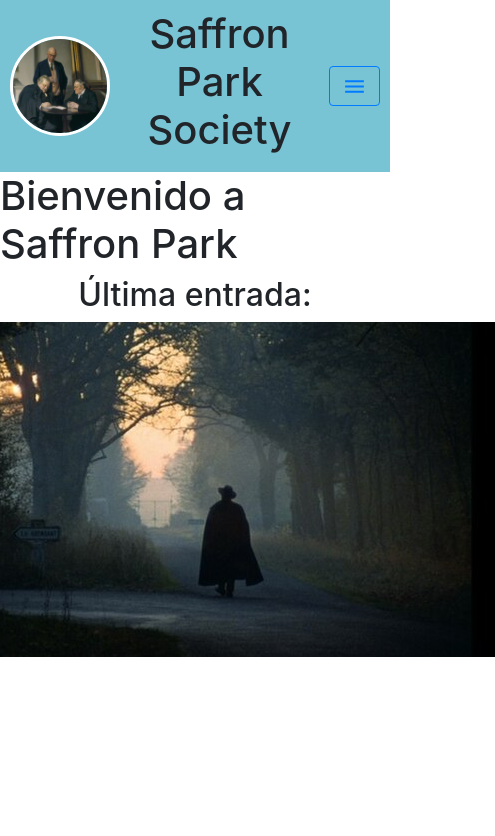
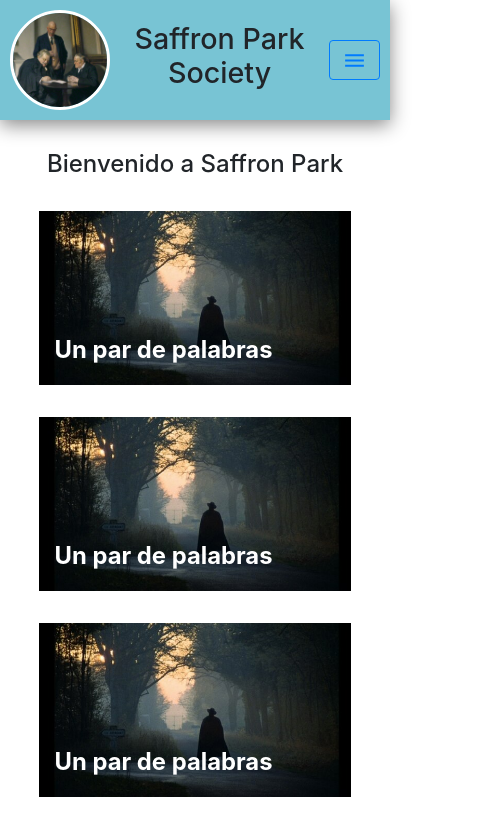
Before and after one commit to cubomx/saffron-park-blog, a React app: page / in a window 390 px wide. Shown: the whole page, 495 px wide, since content can reach past the window. Built offline with nearby package versions, Linux system fonts and the light colour scheme.

Commit message:
UPDATE: Cleaning the styles. Navbar already well spaced. Post info already in position. Fixed some responsive sizes

```diff
--- a/package.json
+++ b/package.json
@@ -12,8 +12,10 @@
     "react": "^17.0.1",
     "react-bootstrap": "^1.5.1",
     "react-dom": "^17.0.1",
+    "react-redux": "^7.2.2",
     "react-router-dom": "^5.2.0",
     "react-scripts": "4.0.3",
+    "redux": "^4.0.5",
     "web-vitals": "^1.1.0"
   },
   "scripts": {
--- a/src/components/Navbar.js
+++ b/src/components/Navbar.js
@@ -5,7 +5,7 @@ import {Menu} from '@material-ui/icons';
 
 const Navbar = () => {
     return (
-        <div className='Navbar '>
+        <div className='Navbar'>
                 <img className='Navbar__Logo' src={Logo} alt='Logo' />
                 <div className='Navbar__Title'>
                     <h1>Saffron Park Society</h1>
@@ -14,10 +14,6 @@ const Navbar = () => {
                     <Menu style={{fontSize: 25}} />
                 </button>
 
-                <div>
-
-                </div>
-
 
         </div>
     );
--- a/src/components/Post.js
+++ b/src/components/Post.js
@@ -5,11 +5,13 @@ import './styles/Post.css';
 const Post = () => {
     return (
         <div className='Post'>
-            <h2>Última entrada: </h2>
-            <div className='Post__Img'>
-                <img src={Post_img} alt="Imagen de Post"/>
-                <span className='Post_Txt'>Un par de palabras</span>
+            <div className="Post__content">
+                <div className='Post__Img'>
+                    <img src={Post_img} alt="Imagen de Post"/>
+                    <span className='Post_Txt'>Un par de palabras</span>
+                </div>
             </div>
+
         </div>
     )
 }
--- a/src/components/styles/Navbar.css
+++ b/src/components/styles/Navbar.css
@@ -1,12 +1,13 @@
 .Navbar{
     width: 100%;
+    background-color:#78c4d4;
     padding: 10px;
-    background-color:#78c4d4;
-
     display: flex;
-    flex-direction: row;
+    position: fixed;
+    justify-content: space-evenly;
     align-items: center;
-    justify-content: center;
+    box-shadow: 0 5px 18px #888888;
+    z-index: 1;
 }
 
 .Navbar__Logo{
@@ -17,8 +18,7 @@
     border-style:solid;
 }
 
-.Navbar__Title{
-    margin-right: 5%;
-    margin-left: 5%;
+.Navbar__Title h1{
     text-align: center;
+    font-size: calc(16px + 1.5vmax);
 }
--- a/src/components/styles/Post.css
+++ b/src/components/styles/Post.css
@@ -3,18 +3,37 @@
     flex-direction: column;
     justify-content: center;
     align-items: center;
+    margin: 2rem 0;
+}
+
+.Post h2 {
+    text-align: center;
 }
 
 .Post__Img{
     position: relative;
 }
 
+.Post__Img img{
+    width: 100%;
+}
+
+
+
 .Post_Txt{
+    display: block;
     position: absolute;
-    bottom: 1rem;
-    left: 1rem;
-    font-size: 2vw;
+    bottom: 10%;
+    left: 5%;
+    font-size: calc(16px + 2vmin);
     color: white;
     font-weight: bold;
+}
+
+@media only screen and (max-width: 1000px){
+    .Post__content{
+        width: 80%;
+    }
+
 
 }
--- a/src/pages/App.js
+++ b/src/pages/App.js
@@ -4,6 +4,7 @@ import Navbar from '../components/Navbar';
 import Home from './Home';
 import 'bootstrap/dist/css/bootstrap.min.css';
 import { Button } from 'react-bootstrap';
+import './styles/App.css';
 
 function App() {
   const [name, setName] = useState('Sergio');
--- a/src/pages/Home.js
+++ b/src/pages/Home.js
@@ -2,11 +2,18 @@ import React, { Fragment } from 'react';
 import './styles/Home.css';
 import Post from '../components/Post';
 
+
+
 const Home = () => {
     return(
         <div className="Home">
-            <h1>Bienvenido a Saffron Park</h1>
-            <Post />
+            <div className="Home-content">
+                <h1>Bienvenido a Saffron Park</h1>
+                <Post />
+                <Post />
+                <Post />
+            </div>
+
         </div>
 
     )
--- /dev/null
+++ b/src/pages/styles/App.css
@@ -0,0 +1,15 @@
+html, body{
+  padding: 0;
+  margin: 0;
+}
+
+.App-header {
+  background-color: #282c34;
+  min-height: 100vh;
+  display: flex;
+  flex-direction: column;
+  align-items: center;
+  justify-content: center;
+  font-size: calc(10px + 2vmin);
+  color: white;
+}
--- a/src/pages/styles/Home.css
+++ b/src/pages/styles/Home.css
@@ -1,6 +1,23 @@
+
+
 .Home{
     display: flex;
     flex-direction: column;
     justify-content: space-around;
     align-items: center;
 }
+
+.Home-content{
+    margin-top: 150px;
+}
+
+.Home-content h1{
+    font-size: 2rem;
+    text-align: center;
+}
+
+@media only screen and (max-width: 1000px){
+    .Home h1{
+        font-size: 1.5rem;
+    }
+}
```
Also changed, not shown: src/App.css (deleted, +0 -38 lines), 1 other file.
